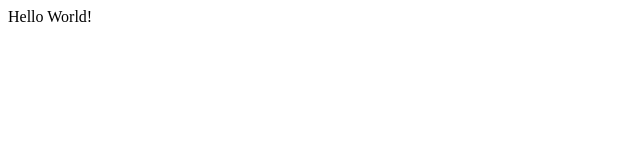
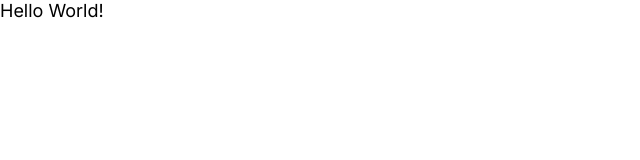
Before and after one commit to nirajbagdi/zevi-search, a React (Create React App) app: page / in a window 1280 px wide. Shown: the top 160 px of the page, without its empty margins (0-640 px from the left). Built offline with nearby package versions, Linux system fonts and the light colour scheme.

Commit message:
SCSS Initialization

```diff
--- a/package.json
+++ b/package.json
@@ -9,6 +9,7 @@
 		"react": "^18.2.0",
 		"react-dom": "^18.2.0",
 		"react-scripts": "5.0.1",
+		"sass": "^1.69.5",
 		"typescript": "^4.9.5",
 		"web-vitals": "^2.1.4"
 	},
--- a/src/index.tsx
+++ b/src/index.tsx
@@ -1,5 +1,7 @@
 import ReactDOM from 'react-dom/client';
 import App from 'App';
 
+import 'styles/main.scss';
+
 const root = ReactDOM.createRoot(document.getElementById('root')!);
 root.render(<App />);
--- /dev/null
+++ b/src/styles/_base.scss
@@ -0,0 +1 @@
+$font: 'Inter', sans-serif;
--- /dev/null
+++ b/src/styles/main.scss
@@ -0,0 +1,20 @@
+@import 'base';
+
+html {
+	font-size: 62.5%;
+	font-family: $font;
+	box-sizing: border-box;
+}
+
+*,
+*::before,
+*::after {
+	box-sizing: inherit;
+	margin: 0;
+	padding: 0;
+}
+
+body {
+	min-height: 100vh;
+	font-size: 1.8rem;
+}
```
Also changed, not shown: 1 other file (tests, documents, lock files or other folders).
